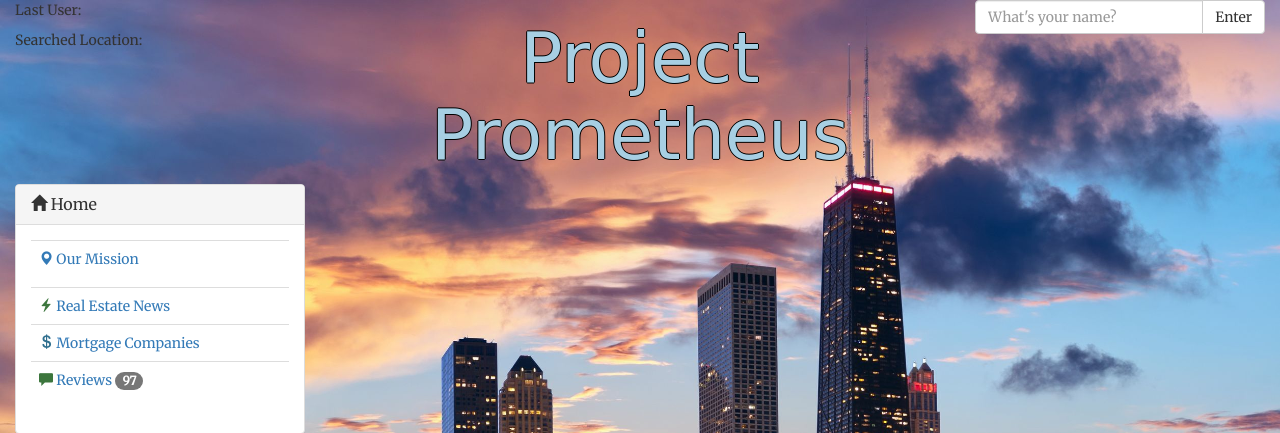
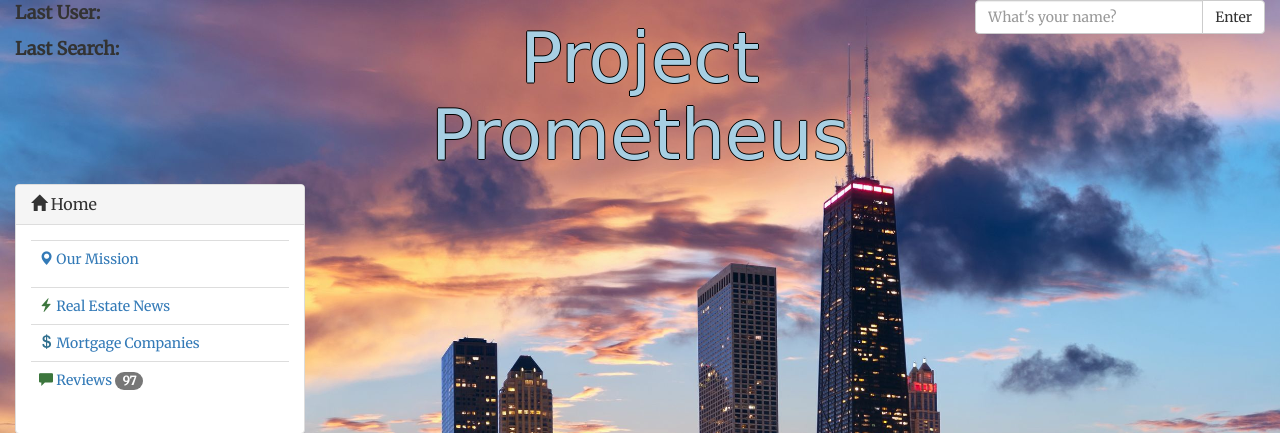
Before and after one commit to Rhyngoh/ProjectPrometheus, a PHP site: page / in a window 1280 px wide; the page is wider, and only the part inside the window is pictured. Shown: the top 433 px of that part. Run offline with PHP 8.4, Linux system fonts and the light colour scheme; some libraries are stand-ins or nearby versions; some web fonts are replaced.

Commit message:
added full firebase functions and modified index to show most recent user

```diff
--- a/assets/css/style.css
+++ b/assets/css/style.css
@@ -30,6 +30,11 @@
     font-size: 18px;
     text-align: center;
     color: black;
+}
+#lastUser{
+    font-weight: bold;
+    font-size: 18px;
+
 }
 #mission {
     font-size: 30px;
--- a/assets/javascript/javascript.js
+++ b/assets/javascript/javascript.js
@@ -39,6 +39,7 @@
 firebase.initializeApp(config);
 // Create a variable to reference the database.
 var database = firebase.database();
+// Initial firebase values
 var userLocation = "";
 var searchLocation = "";
 var userName = "";
@@ -221,17 +222,22 @@
 	//Create a restaurant marker for each location retrieved
 	return newDiv;
 }
-database.ref().on("child_added"), function(childSnapshot){
+database.ref("/users").on("child_added", function(childSnapshot){
+	console.log(childSnapshot.val());
 	console.log(childSnapshot.val().userName);
 	console.log(childSnapshot.val().searchLocation);
-	$("#theName").html(childSnapshot.val().userName);
-    $("#theLocation").html(childSnapshot.val().searchLocation);
-}
-database.ref().orderByChild("dateAdded").limitToLast(1).on("child_added", function(childSnapshot) {
-	console.log(childSnapshot.val());
+	//$("#theName").html("Last user: " + childSnapshot.val().users.userName);
+    //$("#theLocation").html("Last search: " + childSnapshot.val().users.searchLocation);
+}, function(errorObject){
+	console.log("Errors handled: " + errorObject.code);
+});
+database.ref("/users").orderByChild("dateAdded").limitToLast(1).on("child_added", function(snapshot) {
+	console.log(snapshot.val());
       // Change the HTML to reflect
-      $("#theName").html(childSnapshot.val().userName);
-      $("#theLocation").html(childSnapshot.val().searchLocation);
-    }, function(errorObject) {
-      console.log("Errors handled: " + errorObject.code);
-});
+      if (snapshot.val().userName === ""){
+      	$("#theName").html("Last user: Anonymous");
+      } else{
+      	$("#theName").html("Last user: " + snapshot.val().userName);
+      }
+      $("#theLocation").html("Last search: " + snapshot.val().searchLocation);
+    });
--- a/index.html
+++ b/index.html
@@ -23,7 +23,7 @@
         <div class="col-md-3">
             <div id="lastUser">
                 <p id="theName">Last User: </p>
-                <p id="theLocation">Searched Location: </p>
+                <p id="theLocation">Last Search: </p>
             </div>
         </div>
         <div class="col-md-6">
```
